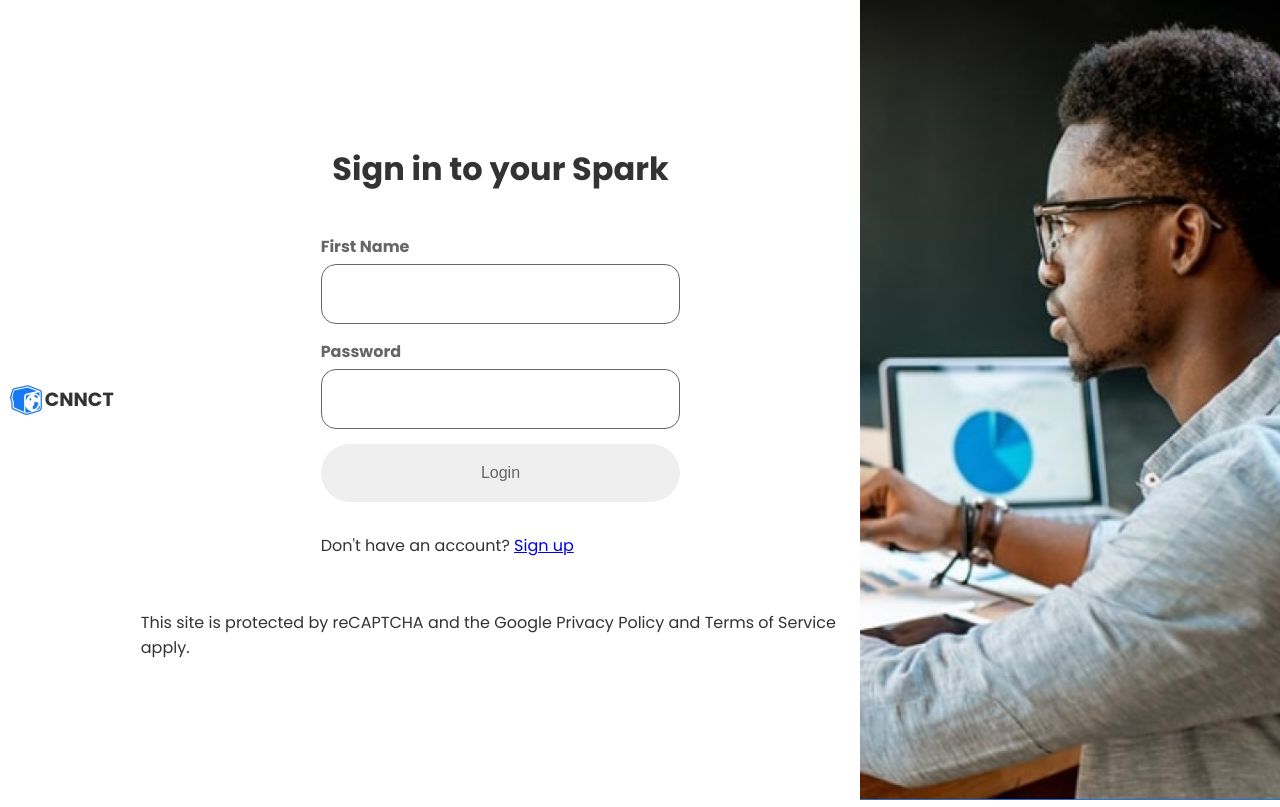
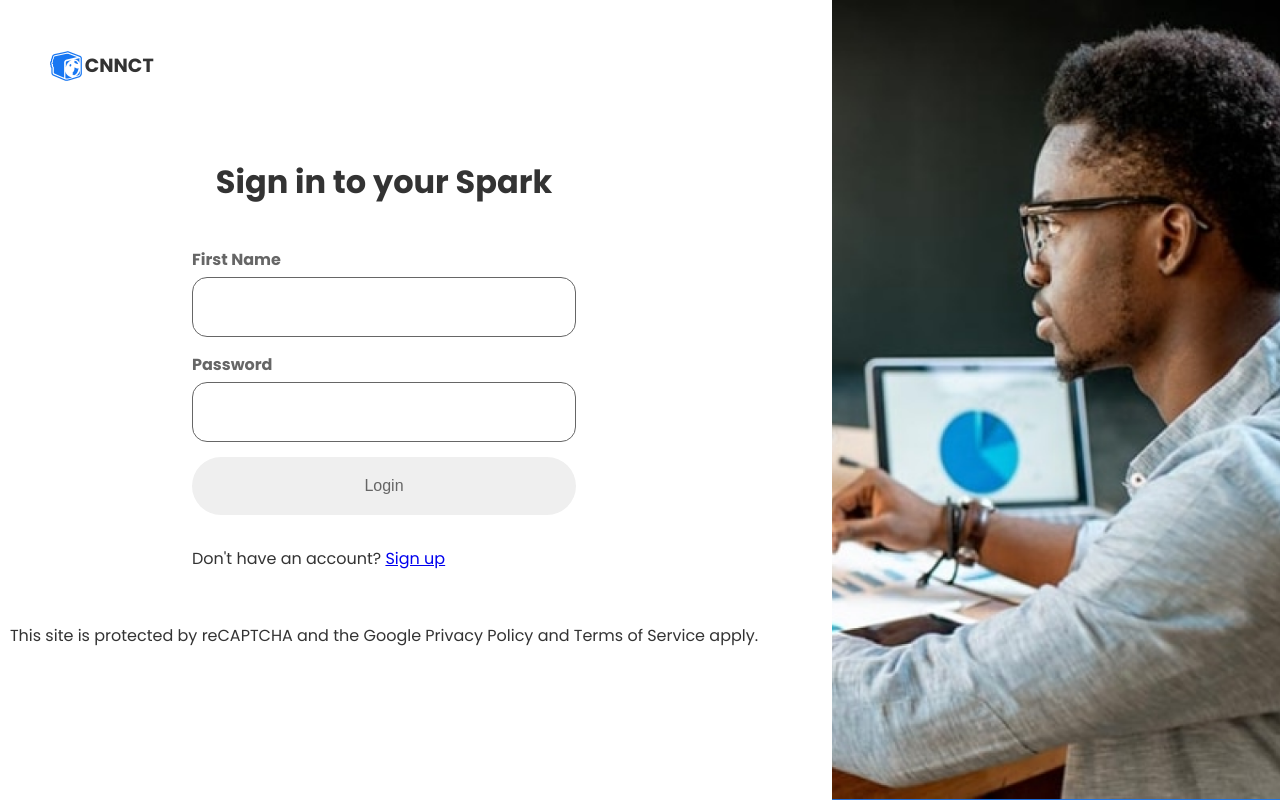
Before and after one commit to annuu1/meeting-scheduler, a React (Vite) app in the folder frontend/: page /login in a window 1280 px wide. Built offline with nearby package versions, Linux system fonts and the light colour scheme.

Commit message:
Update the Header to fix at top

```diff
--- a/frontend/src/styles/Header.module.css
+++ b/frontend/src/styles/Header.module.css
@@ -7,6 +7,9 @@
     top: 0;
     background-color: #fff;
     gap: 3px;
+    position: fixed;
+    left: 40px;
+    top: 25px;
 }
 .logo{
     width: 31.76px;
```
